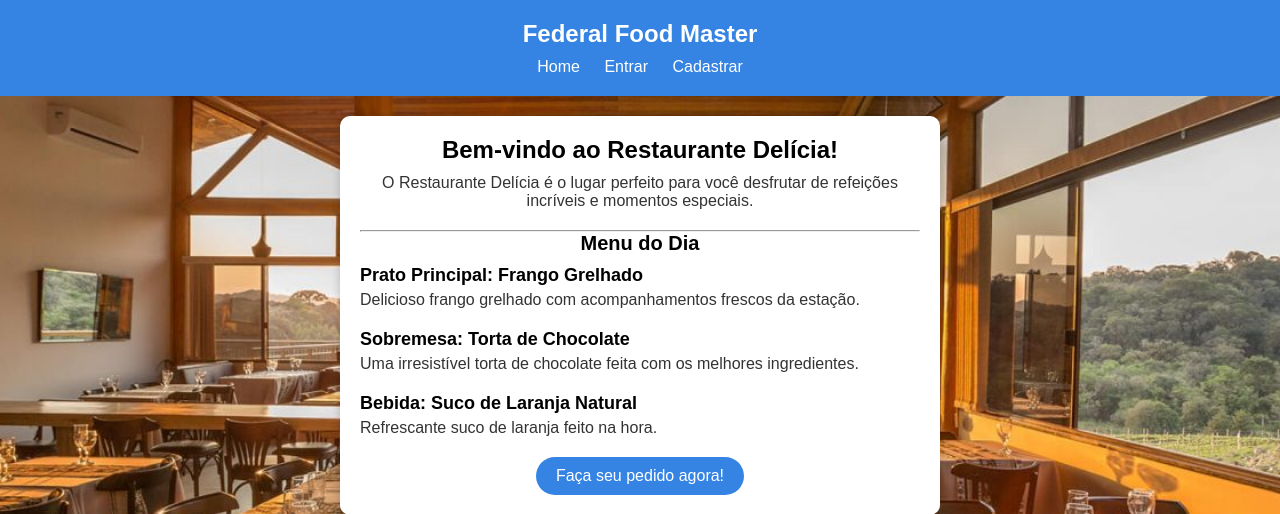
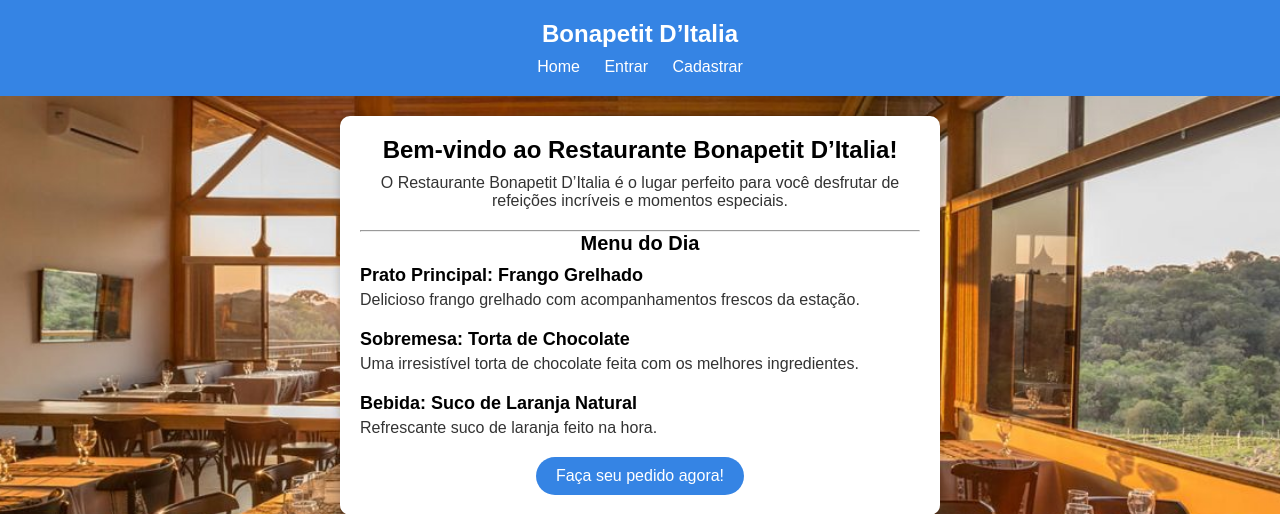
Before and after one commit to Loboalpha21/LeoasProject, a Flask app: page / in a window 1280 px wide. Shown: the top 514 px of the page. Run offline with Flask 2, Linux system fonts and the light colour scheme; the visitor is signed in with stand-in values (Sample User, id 1).

Commit message:
little update 1

```diff
--- a/static/styles/default.css
+++ b/static/styles/default.css
@@ -175,7 +175,7 @@ header nav a {
   border-radius:5px;
   padding:10px;
   animation-name: blink;
-  animation-duration: 1s;
+  animation-duration: 2s;
   animation-iteration-count: infinite;
   animation-direction:alternate;
 }
--- a/templates/cadastro.html
+++ b/templates/cadastro.html
@@ -20,7 +20,7 @@
         <button type="submit">Cadastro</button>
       </div>
       <div class="form-group">
-        <a href="/login">Já tem Conta?</a>
+        <a href="/login">Já tem uma Conta?</a>
       </div>
       <div class="form-group">
         {% with messages = get_flashed_messages(with_categories=true) %}
--- a/templates/home.html
+++ b/templates/home.html
@@ -1,8 +1,8 @@
 {% extends "layout.html" %}
 {% block content %}
 <div class="main-container">
-  <h1>Bem-vindo ao Restaurante Delícia!</h1>
-  <p>O Restaurante Delícia é o lugar perfeito para você desfrutar de refeições incríveis e momentos especiais.</p>
+  <h1>Bem-vindo ao Restaurante Bonapetit D’Italia!</h1>
+  <p>O Restaurante Bonapetit D’Italia é o lugar perfeito para você desfrutar de refeições incríveis e momentos especiais.</p>
   <hr>
 
   <div class="menu-container">
--- a/templates/layout.html
+++ b/templates/layout.html
@@ -7,11 +7,11 @@
 
   <link rel="stylesheet" type="text/css" href="{{ url_for('static', filename='/styles/default.css') }}">
 
-  <title>Federal Food Master | Início</title>
+  <title>Bonapetit D’Italia | Início</title>
 </head>
 <body>
   <header>
-    <h1>Federal Food Master</h1>
+    <h1>Bonapetit D’Italia</h1>
     <nav>
       <a href="/">Home</a>
       <a href="/login">Entrar</a>
```
Also changed, not shown: 2 other files.
